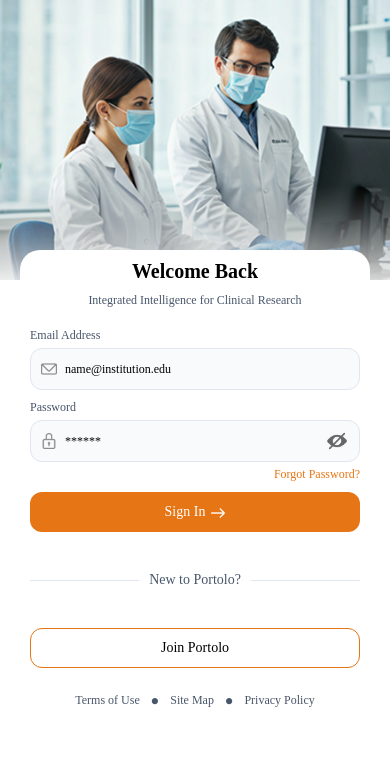
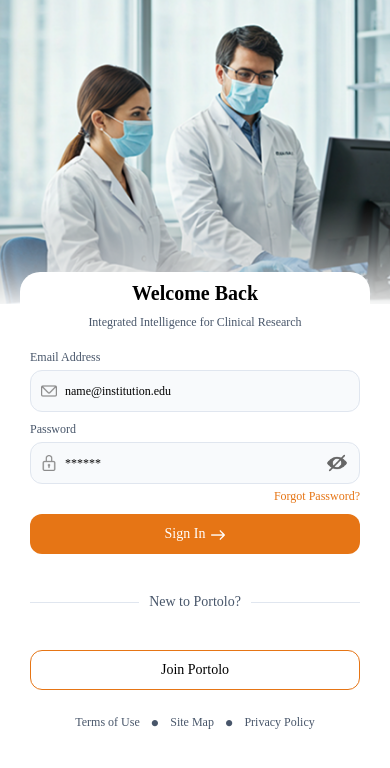
Before and after one commit to dipansml/Portolo, a React Native app: screen /Login in a window 390 px wide. Shown: the top 768 px of the page. Built offline with nearby package versions, Linux system fonts and the light colour scheme.

Commit message:
26-03-2026 3.43

```diff
--- a/src/screen/Login.tsx
+++ b/src/screen/Login.tsx
@@ -200,8 +200,8 @@ const FullScreenLoader = ({ visible }: { visible: boolean }) => {
 
 const styles = StyleSheet.create({
     screen: {
-    flex: 1,
-    backgroundColor: '#FFFFFF', // 👈 full screen background color
+      flex: 1,
+      backgroundColor: '#FFFFFF',
 },
     container: {
     flex: 1,
@@ -211,12 +211,12 @@ const styles = StyleSheet.create({
     padding: 10,
     margin: 20,
     borderRadius: 20,
-    marginTop:-30,
+    marginTop:'-60%',
 },
 
     banner: {
       width: '100%',
-      height: 280, // 👈 control top banner height
+      height: '60%',
 },
 
     text: {
```
